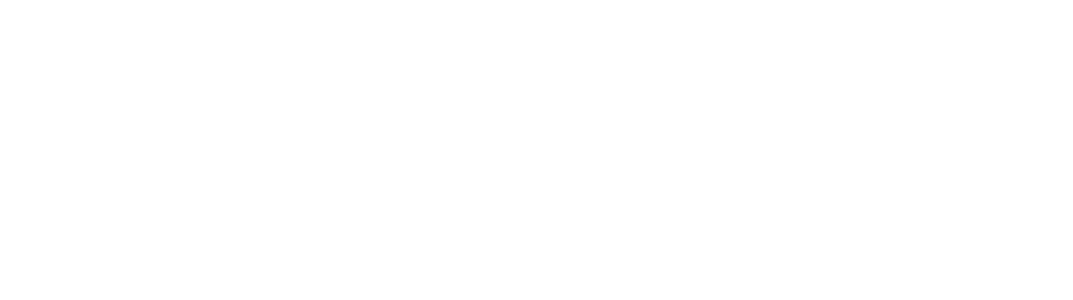
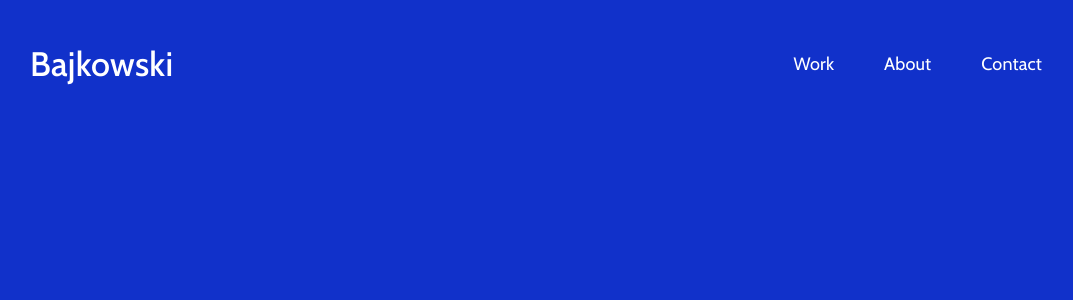
Before and after one commit to lukaszbajkowski/personal-website, a React (Create React App) app in the folder app/: page / in a window 1280 px wide. Shown: the top 300 px of the page, without its empty margins (104-1177 px from the left). Built offline with nearby package versions, Linux system fonts and the light colour scheme.

Commit message:
Creation of an appbar and implementation of routing

```diff
--- a/app/package.json
+++ b/app/package.json
@@ -5,13 +5,17 @@
   "dependencies": {
     "@emotion/react": "^11.11.3",
     "@emotion/styled": "^11.11.0",
+    "@mui/icons-material": "^5.15.2",
     "@mui/material": "^5.15.2",
     "@testing-library/jest-dom": "^5.17.0",
     "@testing-library/react": "^13.4.0",
     "@testing-library/user-event": "^13.5.0",
+    "prop-types": "^15.8.1",
     "react": "^18.2.0",
     "react-dom": "^18.2.0",
+    "react-router-dom": "^6.21.1",
     "react-scripts": "5.0.1",
+    "sass": "^1.69.5",
     "web-vitals": "^2.1.4"
   },
   "scripts": {
--- a/app/public/index.html
+++ b/app/public/index.html
@@ -1,43 +1,24 @@
 <!DOCTYPE html>
 <html lang="en">
 <head>
-    <meta charset="utf-8" />
-    <link rel="icon" href="%PUBLIC_URL%/favicon.ico" />
-    <meta name="viewport" content="width=device-width, initial-scale=1" />
-    <meta name="theme-color" content="#000000" />
+    <meta charset="utf-8"/>
+    <link rel="icon" href="%PUBLIC_URL%/favicon.ico"/>
+    <meta name="viewport" content="width=device-width, initial-scale=1"/>
+    <meta name="theme-color" content="#000000"/>
     <meta
             name="description"
             content="Web site created using create-react-app"
     />
-    <link rel="apple-touch-icon" href="%PUBLIC_URL%/logo192.png" />
-    <!--
-      manifest.json provides metadata used when your web app is installed on a
-      user's mobile device or desktop. See https://developers.google.com/web/fundamentals/web-app-manifest/
-    -->
-    <link rel="manifest" href="%PUBLIC_URL%/manifest.json" />
-    <!--
-      Notice the use of %PUBLIC_URL% in the tags above.
-      It will be replaced with the URL of the `public` folder during the build.
-      Only files inside the `public` folder can be referenced from the HTML.
-
-      Unlike "/favicon.ico" or "favicon.ico", "%PUBLIC_URL%/favicon.ico" will
-      work correctly both with client-side routing and a non-root public URL.
-      Learn how to configure a non-root public URL by running `npm run build`.
-    -->
+    <link rel="apple-touch-icon" href="%PUBLIC_URL%/logo192.png"/>
+    <link rel="manifest" href="%PUBLIC_URL%/manifest.json"/>
+    <link rel="preconnect" href="https://fonts.googleapis.com">
+    <link rel="preconnect" href="https://fonts.gstatic.com" crossorigin>
+    <link href="https://fonts.googleapis.com/css2?family=Cabin:ital,wght@0,400;0,500;0,600;0,700;1,400;1,500;1,600;1,700&display=swap"
+          rel="stylesheet">
     <title>React App</title>
 </head>
 <body>
 <noscript>You need to enable JavaScript to run this app.</noscript>
 <div id="root"></div>
-    <!--
-      This HTML file is a template.
-      If you open it directly in the browser, you will see an empty page.
-
-      You can add webfonts, meta tags, or analytics to this file.
-      The build step will place the bundled scripts into the <body> tag.
-
-      To begin the development, run `npm start` or `yarn start`.
-      To create a production bundle, use `npm run build` or `yarn build`.
-    -->
 </body>
 </html>
--- a/app/src/App.js
+++ b/app/src/App.js
@@ -1,6 +1,55 @@
-import './App.css';
+import * as React from 'react';
+import PropTypes from 'prop-types';
+import AppBar from '@mui/material/AppBar';
+import Box from '@mui/material/Box';
+import {Link, useLocation} from 'react-router-dom'; // Dodane useLocation
+import CssBaseline from '@mui/material/CssBaseline';
+import Toolbar from '@mui/material/Toolbar';
+import Typography from '@mui/material/Typography';
+import './App.scss';
 
-function App() {
+const navItems = ['Work', 'About', 'Contact'];
+
+function DrawerAppBar () {
+    const location = useLocation();
+
+    return (
+        <Box>
+            <CssBaseline/>
+            <AppBar
+                component="nav"
+                color={"transparent"}
+                className={`appbar`}
+            >
+                <Toolbar className={`appbar-toolbar`}>
+                    <Box className={`toolbar-box`}>
+                        <Typography
+                            variant="h4"
+                            component="span"
+                            className={`logo`}
+                        >
+                            Bajkowski
+                        </Typography>
+                    </Box>
+                    <Box>
+                        {navItems.map((item) => (
+                            <Link key={item}
+                                  className={`button ${location.pathname === `/${item.toLowerCase()}` ? 'btn-decoration' : ''}`}
+                                  to={`/${item.toLowerCase()}`}
+                            >
+                                {item}
+                            </Link>
+                        ))}
+                    </Box>
+                </Toolbar>
+            </AppBar>
+
+        </Box>
+    );
 }
 
-export default App;
+DrawerAppBar.propTypes = {
+    window: PropTypes.func,
+};
+
+export default DrawerAppBar;
--- /dev/null
+++ b/app/src/App.scss
@@ -0,0 +1,94 @@
+/** SCSS DARK THEME PRIMARY COLORS */
+$primary-100: #1131ca;
+$primary-200: #4646d1;
+$primary-300: #655bd7;
+$primary-400: #7e71de;
+$primary-500: #9687e4;
+$primary-600: #ac9eea;
+
+/** SCSS DARK THEME SURFACE COLORS */
+$surface-100: #121212;
+$surface-200: #282828;
+$surface-300: #3f3f3f;
+$surface-400: #575757;
+$surface-500: #717171;
+$surface-600: #8b8b8b;
+
+/** SCSS DARK THEME MIXED SURFACE COLORS */
+$surface-mixed-100: #181622;
+$surface-mixed-200: #2d2b37;
+$surface-mixed-300: #44424d;
+$surface-mixed-400: #5c5a64;
+$surface-mixed-500: #75737c;
+$surface-mixed-600: #8f8d94;
+
+$text-white: #ffffff;
+$text-black: #000000;
+
+$font-style: 'Cabin', sans-serif;
+
+
+.appbar {
+  box-shadow: none !important;
+  height: 64px;
+  margin-block: 32px;
+  margin-left: auto;
+  margin-right: auto;
+  padding-inline: 20px;
+  max-width: 1100px;
+  position: static !important;
+}
+
+.appbar-toolbar {
+  font-family: $font-style;
+
+  @media screen and (max-width: 600px) {
+    padding-block: 16px;
+    padding-inline: 24px !important;
+  }
+
+  .button {
+    color: $text-white;
+    text-transform: capitalize;
+    margin-left: 50px;
+    line-height: 1.5;
+    font-size: 18px;
+    text-decoration: none;
+    position: relative;
+    cursor: pointer;
+    user-select: none;
+    transition: .3s !important;
+
+    &:hover {
+      text-decoration: none;
+      opacity: .7;
+    }
+  }
+
+  .btn-decoration {
+    text-decoration: none;
+    transition: .3s !important;
+
+    &:before {
+      content: "";
+      position: absolute;
+      left: 0;
+      right: 0;
+      bottom: -2px;
+      height: 1px;
+      background-color: $text-white;
+    }
+  }
+}
+
+.toolbar-box {
+  flex-grow: 1;
+}
+
+.logo {
+  font-family: $font-style !important;
+  font-weight: 500 !important;
+  color: $text-white;
+  cursor: pointer;
+  user-select: none;
+}
--- a/app/src/index.css
+++ b/app/src/index.css
@@ -2,6 +2,6 @@ body {
     margin: 0;
     -webkit-font-smoothing: antialiased;
     -moz-osx-font-smoothing: grayscale;
-
-
+    font-family: 'Cabin', sans-serif;
+    background-color: #1131ca !important;
 }
--- a/app/src/index.js
+++ b/app/src/index.js
@@ -1,13 +1,23 @@
 import React from 'react';
-import ReactDOM from 'react-dom/client';
+import ReactDOM from 'react-dom';
 import './index.css';
-import App from './App';
 import reportWebVitals from './reportWebVitals';
+import DrawerAppBar from "./App";
+import {BrowserRouter as Router, Route, Routes} from "react-router-dom";
 
 const root = ReactDOM.createRoot(document.getElementById('root'));
 root.render(
     <React.StrictMode>
-        <App/>
+        <Router>
+            <div>
+                <DrawerAppBar/>
+                <Routes>
+                    <Route path="/work" element={<div>Work Page</div>}/>
+                    <Route path="/about" element={<div>About Page</div>}/>
+                    <Route path="/contact" element={<div>Contact Page</div>}/>
+                </Routes>
+            </div>
+        </Router>
     </React.StrictMode>
 );
 
```
Also changed, not shown: app/src/App.css (deleted), 1 other file (tests, documents, lock files or other folders). Lines whose indentation alone changed are shown as unchanged.
